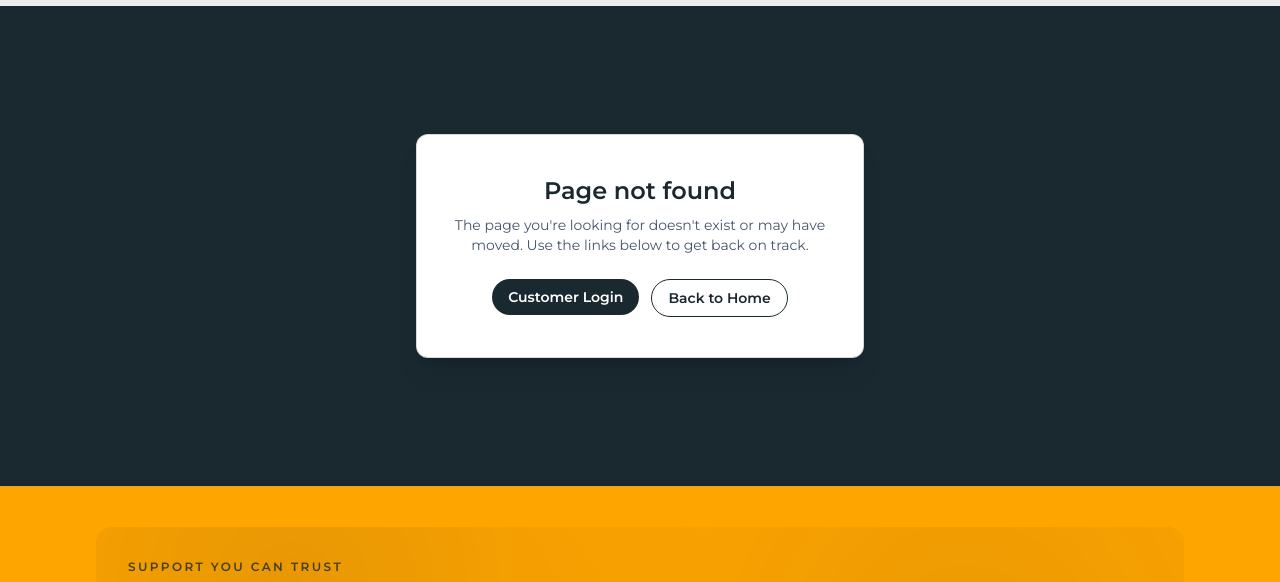
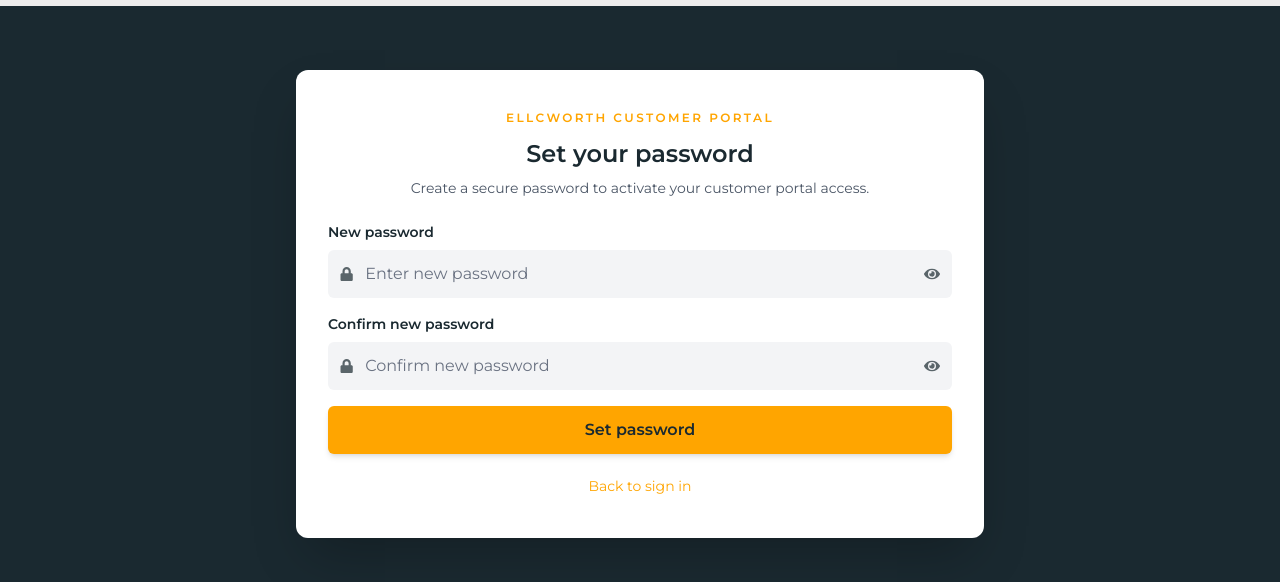
Before and after one commit to boatesj/ELX-Project, a React (Vite) app in the folder Frontend/: page /auth/reset-password/1 in a window 1280 px wide. Shown: the part 154-736 px from the top of the page. Built offline with nearby package versions, Linux system fonts and the light colour scheme; no server answers.

Commit message:
feat(frontend): add reset password page and route for onboarding

```diff
--- a/Frontend/src/App.jsx
+++ b/Frontend/src/App.jsx
@@ -15,6 +15,7 @@ import ShipmentDetails from "@/pages/customer/ShipmentDetails.jsx";
 import NewBooking from "@/pages/customer/NewBooking.jsx";
 import EditBooking from "@/pages/customer/EditBooking.jsx";
 import RequireCustomerAuth from "@/components/auth/RequireCustomerAuth.jsx";
+import ResetPassword from "@/pages/auth/ResetPassword.jsx";
 
 const router = createBrowserRouter([
   {
@@ -29,6 +30,7 @@ const router = createBrowserRouter([
 
       // Auth
       { path: "login", element: <CustomerLogin /> },
+      { path: "auth/reset-password/:token", element: <ResetPassword /> },
 
       // Customer (protected)
       {
--- /dev/null
+++ b/Frontend/src/pages/auth/ResetPassword.jsx
@@ -0,0 +1,221 @@
+import { useMemo, useState } from "react";
+import { FaLock, FaEye, FaEyeSlash, FaCheckCircle } from "react-icons/fa";
+import { Link, useNavigate, useParams } from "react-router-dom";
+
+const API_BASE_URL =
+  import.meta.env.VITE_API_BASE_URL || "http://localhost:8000";
+
+const ResetPassword = () => {
+  const { token = "" } = useParams();
+  const navigate = useNavigate();
+
+  const [showPassword, setShowPassword] = useState(false);
+  const [showConfirmPassword, setShowConfirmPassword] = useState(false);
+  const [form, setForm] = useState({
+    password: "",
+    confirmPassword: "",
+  });
+  const [status, setStatus] = useState({
+    loading: false,
+    success: "",
+    error: "",
+  });
+
+  const hasToken = useMemo(() => Boolean(token && token.trim()), [token]);
+
+  const onChange = (key) => (e) => {
+    const value = e.target.value;
+    setForm((prev) => ({ ...prev, [key]: value }));
+    if (status.error || status.success) {
+      setStatus((prev) => ({ ...prev, error: "", success: "" }));
+    }
+  };
+
+  const validate = () => {
+    if (!hasToken) return "This reset link is invalid or incomplete.";
+    if (!form.password || !form.confirmPassword) {
+      return "Please enter and confirm your new password.";
+    }
+    if (form.password.length < 8) {
+      return "Password must be at least 8 characters long.";
+    }
+    if (form.password !== form.confirmPassword) {
+      return "Passwords do not match.";
+    }
+    return "";
+  };
+
+  const onSubmit = async (e) => {
+    e.preventDefault();
+
+    const validationError = validate();
+    if (validationError) {
+      setStatus({ loading: false, success: "", error: validationError });
+      return;
+    }
+
+    setStatus({ loading: true, success: "", error: "" });
+
+    try {
+      const resp = await fetch(
+        `${API_BASE_URL}/auth/reset-password/${encodeURIComponent(token)}`,
+        {
+          method: "POST",
+          headers: { "Content-Type": "application/json" },
+          body: JSON.stringify({ password: form.password }),
+        },
+      );
+
+      const data = await resp.json().catch(() => null);
+
+      if (!resp.ok) {
+        throw new Error(
+          data?.message ||
+            data?.error ||
+            "Unable to reset password. The link may have expired.",
+        );
+      }
+
+      setStatus({
+        loading: false,
+        success: "Password set successfully. Redirecting to login...",
+        error: "",
+      });
+
+      setTimeout(() => {
+        navigate("/login", {
+          replace: true,
+          state: {
+            resetSuccess:
+              "Your password has been set. Please sign in to continue.",
+          },
+        });
+      }, 1200);
+    } catch (err) {
+      setStatus({
+        loading: false,
+        success: "",
+        error:
+          err?.message ||
+          "Unable to reset password. Please request a new link.",
+      });
+    }
+  };
+
+  return (
+    <div className="bg-[#1A2930] text-white min-h-[70vh]">
+      <div className="max-w-3xl mx-auto px-4 md:px-8 lg:px-10 py-10 md:py-16">
+        <div className="w-full bg-white rounded-xl shadow-2xl px-7 py-8 md:px-8 md:py-10 text-[#1A2930]">
+          <p className="text-xs font-semibold tracking-[0.2em] uppercase text-[#FFA500] text-center mb-3">
+            ELLCWORTH CUSTOMER PORTAL
+          </p>
+
+          <h1 className="text-xl md:text-2xl font-bold text-center mb-2">
+            Set your password
+          </h1>
+
+          <p className="text-sm text-gray-600 text-center mb-6">
+            Create a secure password to activate your customer portal access.
+          </p>
+
+          {!hasToken ? (
+            <div className="rounded-md border border-red-500/25 bg-red-500/10 px-4 py-3 text-sm text-red-700">
+              This reset link is invalid. Please request a fresh activation
+              email.
+            </div>
+          ) : (
+            <form onSubmit={onSubmit}>
+              <div className="mb-4">
+                <label className="text-sm font-semibold mb-2 block">
+                  New password
+                </label>
+                <div className="flex items-center bg-gray-100 rounded-md px-3">
+                  <FaLock className="text-[#1A2930] opacity-70 text-sm" />
+                  <input
+                    value={form.password}
+                    onChange={onChange("password")}
+                    type={showPassword ? "text" : "password"}
+                    autoComplete="new-password"
+                    placeholder="Enter new password"
+                    className="w-full bg-transparent outline-none px-3 py-3 text-sm md:text-base placeholder-gray-500"
+                    required
+                  />
+                  <button
+                    type="button"
+                    onClick={() => setShowPassword((prev) => !prev)}
+                    className="text-[#1A2930] opacity-70 hover:opacity-100 text-sm md:text-base"
+                    aria-label={
+                      showPassword ? "Hide password" : "Show password"
+                    }
+                  >
+                    {showPassword ? <FaEyeSlash /> : <FaEye />}
+                  </button>
+                </div>
+              </div>
+
+              <div className="mb-4">
+                <label className="text-sm font-semibold mb-2 block">
+                  Confirm new password
+                </label>
+                <div className="flex items-center bg-gray-100 rounded-md px-3">
+                  <FaLock className="text-[#1A2930] opacity-70 text-sm" />
+                  <input
+                    value={form.confirmPassword}
+                    onChange={onChange("confirmPassword")}
+                    type={showConfirmPassword ? "text" : "password"}
+                    autoComplete="new-password"
+                    placeholder="Confirm new password"
+                    className="w-full bg-transparent outline-none px-3 py-3 text-sm md:text-base placeholder-gray-500"
+                    required
+                  />
+                  <button
+                    type="button"
+                    onClick={() => setShowConfirmPassword((prev) => !prev)}
+                    className="text-[#1A2930] opacity-70 hover:opacity-100 text-sm md:text-base"
+                    aria-label={
+                      showConfirmPassword ? "Hide password" : "Show password"
+                    }
+                  >
+                    {showConfirmPassword ? <FaEyeSlash /> : <FaEye />}
+                  </button>
+                </div>
+              </div>
+
+              {status.error ? (
+                <div className="mb-4 rounded-md border border-red-500/25 bg-red-500/10 px-4 py-3 text-sm text-red-700">
+                  {status.error}
+                </div>
+              ) : null}
+
+              {status.success ? (
+                <div className="mb-4 rounded-md border border-emerald-500/25 bg-emerald-500/10 px-4 py-3 text-sm text-emerald-800 flex items-start gap-2">
+                  <FaCheckCircle className="mt-0.5" />
+                  <span>{status.success}</span>
+                </div>
+              ) : null}
+
+              <button
+                type="submit"
+                disabled={status.loading}
+                className="w-full bg-[#FFA500] text-[#1A2930] py-3 rounded-md font-semibold hover:bg-[#ffb733] transition shadow-md text-sm md:text-base disabled:opacity-60"
+              >
+                {status.loading ? "Setting password..." : "Set password"}
+              </button>
+
+              <div className="mt-5 text-center">
+                <Link
+                  to="/login"
+                  className="text-sm text-[#FFA500] hover:text-[#ffb733] transition"
+                >
+                  Back to sign in
+                </Link>
+              </div>
+            </form>
+          )}
+        </div>
+      </div>
+    </div>
+  );
+};
+
+export default ResetPassword;
```
